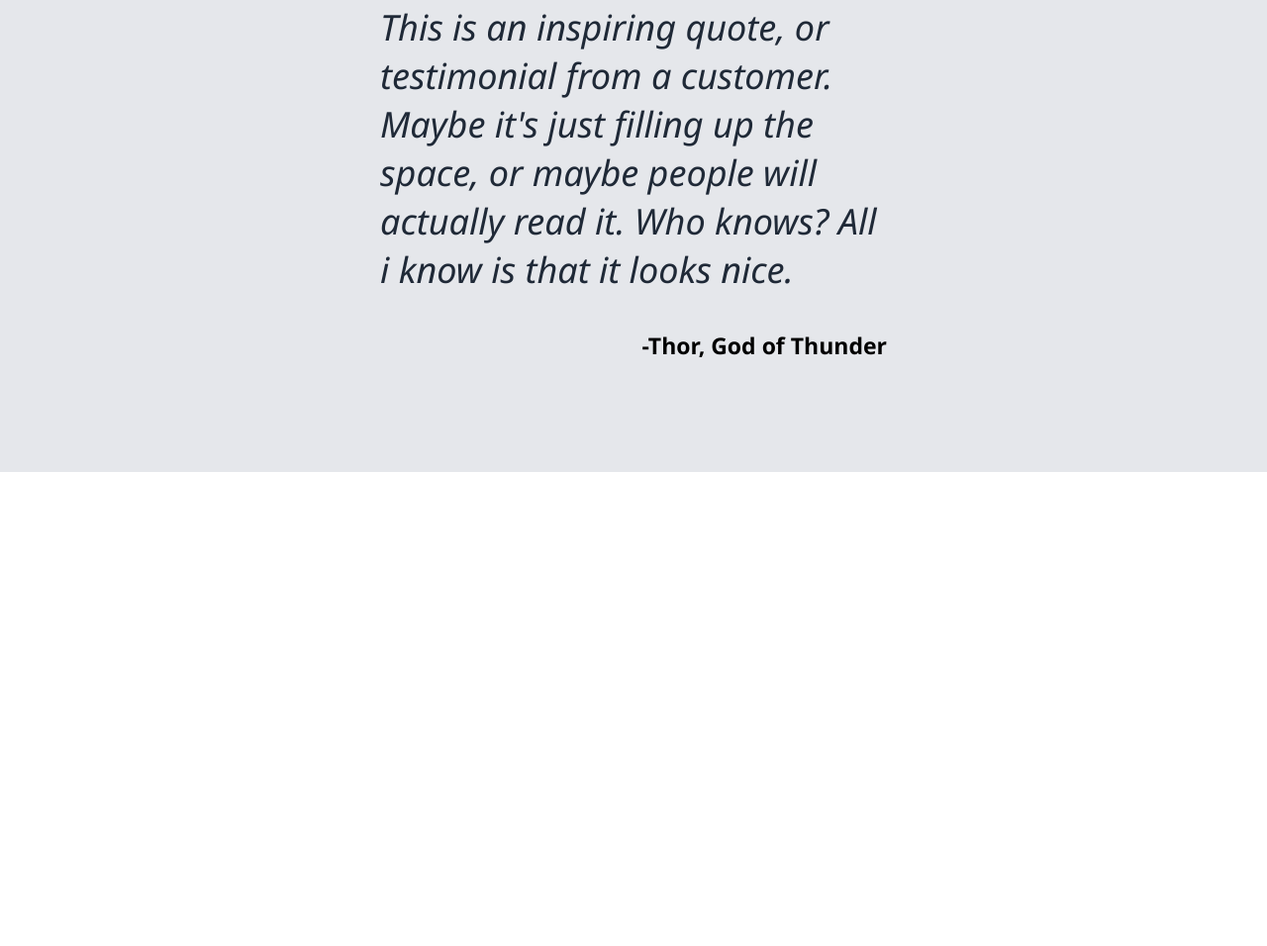
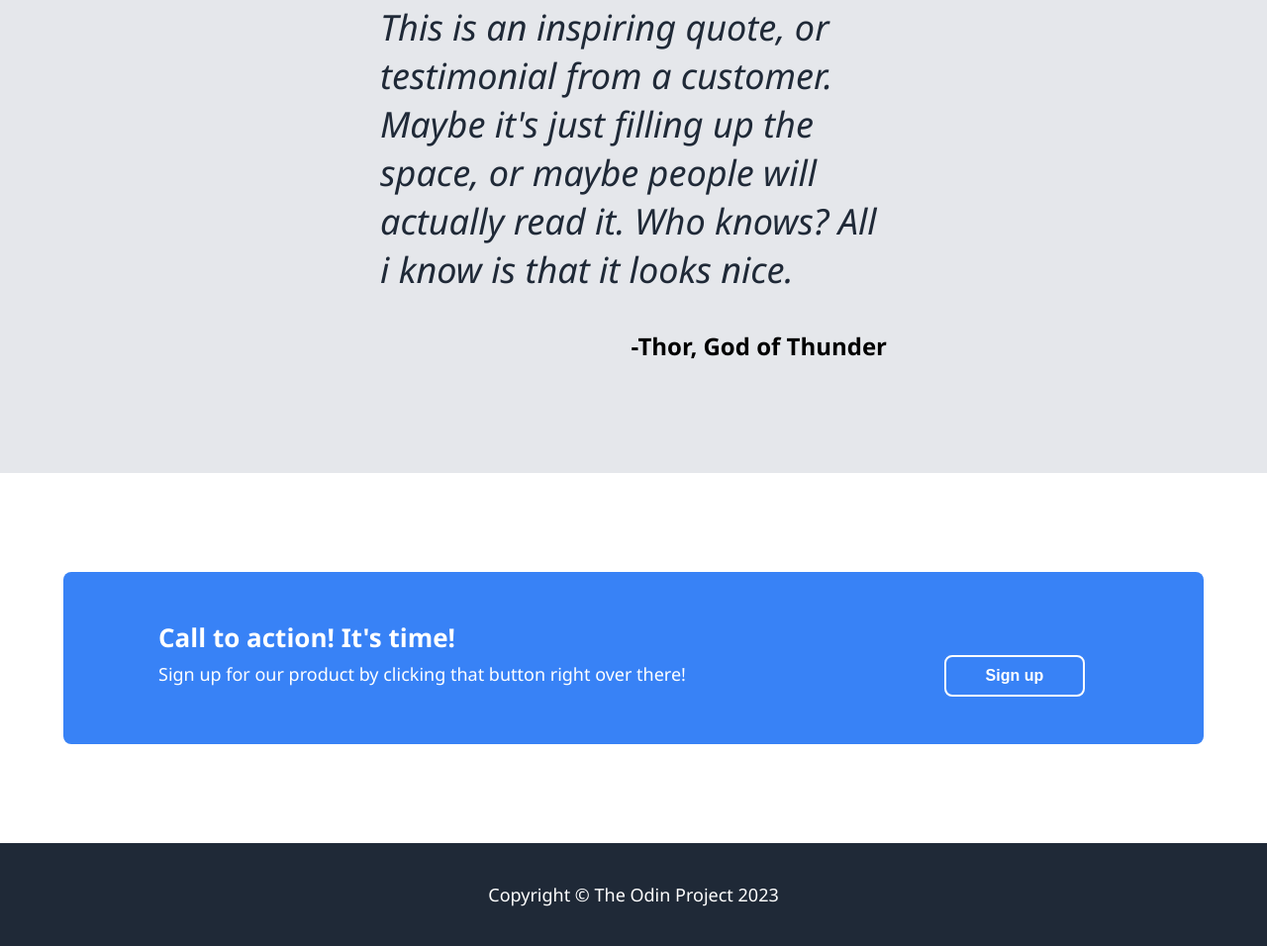
Before and after one commit to incorrectuser1/LandingPage, a plain HTML site: page index.html in a window 1280 px wide. Shown: the part 1354-2310 px from the top of the page at 99% size. Before the commit the page ends 1831 px from the top, so only its background shows below. Drawn offline with Linux system fonts and the light colour scheme.

Commit message:
finished 4th and footer section

```diff
--- a/index.html
+++ b/index.html
@@ -79,6 +79,24 @@
                     -Thor, God of Thunder
                 </span>
         </div>
+    </div>
+
+
+    <div class="fourth-sec">
+        <div class="call-to-action">
+            <div class="its-time">
+                Call to action! It's time!
+            </div>
+            <span class="second-action">
+                Sign up for our product by clicking that button right over there!
+            </span>
+            <button class="call-sign"> Sign up </button>
+        </div>
+    </div>
+
+    <div class="footer">
+        <span class="foot"> Copyright &copy The Odin Project 2023</span>
+    </div>
 
 
 
--- a/style.css
+++ b/style.css
@@ -138,8 +138,60 @@ img {
 }
 
 .authorname {
-    font-size: 23px;
+    font-size: 24px;
     font-weight: bold;
     display: flex;
     justify-content: flex-end;
 }
+
+.fourth-sec {
+    margin-top: 100px;
+    margin-bottom: 100px;
+    display: flex;
+    justify-content: center;
+}
+
+.call-to-action {
+    align-items: center;
+    background-color: #3882f6;
+    border-radius: 8px;
+    width: 66rem;
+    padding-left: 6rem;
+    padding-top: 3rem;
+    padding-bottom: 3rem;
+}
+
+.its-time {
+    font-size: 26px;
+    color: white;
+    font-weight: bold;
+}
+
+.second-action {
+    font-size: 18px;
+    color: white;
+}
+
+.call-sign {
+    background-color: #3882f6;
+    color: white;
+    font-size: 16px;
+    border: 2px solid white;
+    font-weight: bold;
+    padding: 10px 40px;
+    border-radius: 8px;
+    margin-left: 16rem;
+}
+
+
+.footer {
+    background-color: #1f2937;
+    text-align: center;
+    padding-top: 40px;
+    padding-bottom: 40px;
+}
+
+.foot {
+    color: white;
+    font-size: 18px;
+}
```
